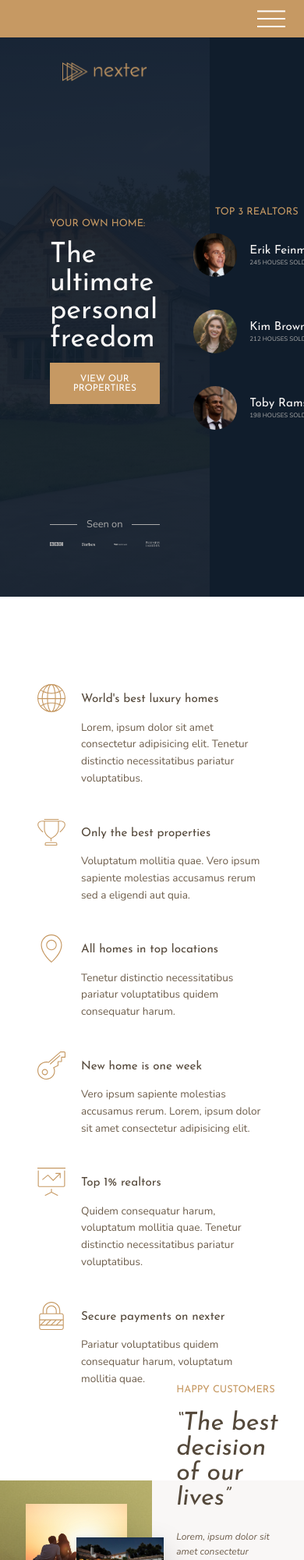
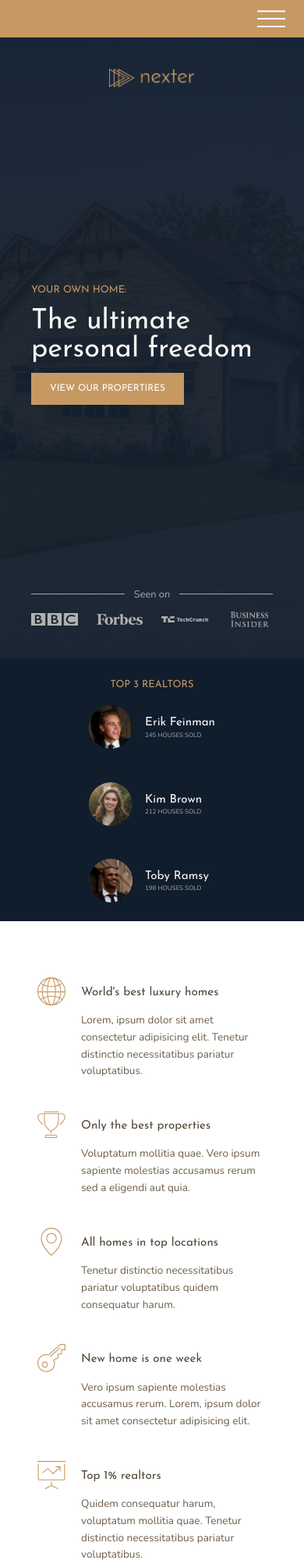
Before and after one commit to usman-FE/nexter, a website: page index.html in a window 390 px wide. Shown: the top 2000 px of the page at 78% size. Drawn offline with nearby package versions, Linux system fonts and the light colour scheme.

Commit message:
Complete media queries for small devices

```diff
--- a/css/style.css
+++ b/css/style.css
@@ -26,6 +26,9 @@
     .container {
       grid-template-rows: 6rem 85vh min-content 40vw repeat(3, min-content);
       grid-template-columns: [full-start] minmax(6rem, 1fr) [center-start] repeat(8, [col-start] minmax(min-content, 14rem) [col-end]) [center-end] minmax(6rem, 1fr) [full-end]; } }
+  @media only screen and (max-width: 50em) {
+    .container {
+      grid-template-rows: 6rem calc(100vh - 6rem); } }
 
 .heading-2, .heading-1, .heading-3, .heading-4 {
   font-family: "Josefin Sans", sans-serif;
@@ -134,6 +137,12 @@
   grid-template-columns: minmax(min-content, max-content);
   grid-row-gap: 1.5rem;
   justify-content: center; }
+  @media only screen and (max-width: 50em) {
+    .header {
+      grid-column: 1 / -1; } }
+  @media only screen and (max-width: 37.5em) {
+    .header {
+      padding: 5rem; } }
   .header__btn {
     justify-self: start;
     align-self: start; }
@@ -173,12 +182,21 @@
   justify-content: center;
   justify-items: center;
   grid-row-gap: 2rem; }
+  @media only screen and (max-width: 50em) {
+    .realtors {
+      grid-column: 1 / -1; } }
   .realtors__list {
     display: grid;
     grid-template-columns: min-content max-content;
     grid-column-gap: 2rem;
     grid-row-gap: 5vh;
     align-items: center; }
+    @media only screen and (max-width: 50em) {
+      .realtors__list {
+        grid-template-columns: repeat(3, min-content max-content); } }
+    @media only screen and (max-width: 37.5em) {
+      .realtors__list {
+        grid-template-columns: min-content max-content; } }
   .realtors__img {
     width: 7rem;
     border-radius: 50%;
@@ -195,6 +213,9 @@
   grid-template-columns: repeat(auto-fit, minmax(25rem, 1fr));
   grid-gap: 6rem;
   align-items: start; }
+  @media only screen and (max-width: 37.5em) {
+    .features {
+      margin: 10rem 0; } }
 
 .feature {
   display: grid;
@@ -214,16 +235,25 @@
   background-color: #c69963;
   grid-column: full-start / col-end 4;
   background-image: linear-gradient(rgba(198, 153, 99, 0.5), rgba(198, 153, 99, 0.5)), url(../img/back.jpg);
+  background-size: cover;
   display: grid;
   grid-template-rows: repeat(6, 1fr);
   grid-template-columns: repeat(6, 1fr);
   align-items: center; }
+  @media only screen and (max-width: 50em) {
+    .story__pictures {
+      grid-column: 1 / -1;
+      padding: 6rem; } }
 
 .story__img--1 {
   width: 100%;
   grid-row: 2 / 6;
   grid-column: 2 / 6;
   box-shadow: 0 2rem 5rem rgba(0, 0, 0, 0.1); }
+  @media only screen and (max-width: 50em) {
+    .story__img--1 {
+      grid-column: 1 / 5;
+      grid-row: 1 / -1; } }
 
 .story__img--2 {
   width: 115%;
@@ -231,6 +261,10 @@
   grid-column: 4 / 7;
   z-index: 20;
   box-shadow: 0 2rem 5rem rgba(0, 0, 0, 0.2); }
+  @media only screen and (max-width: 50em) {
+    .story__img--2 {
+      width: 100%;
+      grid-row: 1 / -1; } }
 
 .story__content {
   background-color: #f9f7f6;
@@ -240,6 +274,10 @@
   flex-direction: column;
   justify-content: center;
   align-items: flex-start; }
+  @media only screen and (max-width: 50em) {
+    .story__content {
+      grid-column: 1 / -1;
+      grid-row: 5 / 6; } }
 
 .story__text {
   font-size: 1.5rem;
@@ -251,6 +289,9 @@
   display: grid;
   grid-template-columns: repeat(auto-fit, minmax(25rem, 1fr));
   grid-gap: 7rem; }
+  @media only screen and (max-width: 37.5em) {
+    .homes {
+      margin: 10rem 0; } }
 
 .home {
   background-color: #f9f7f6;
```
